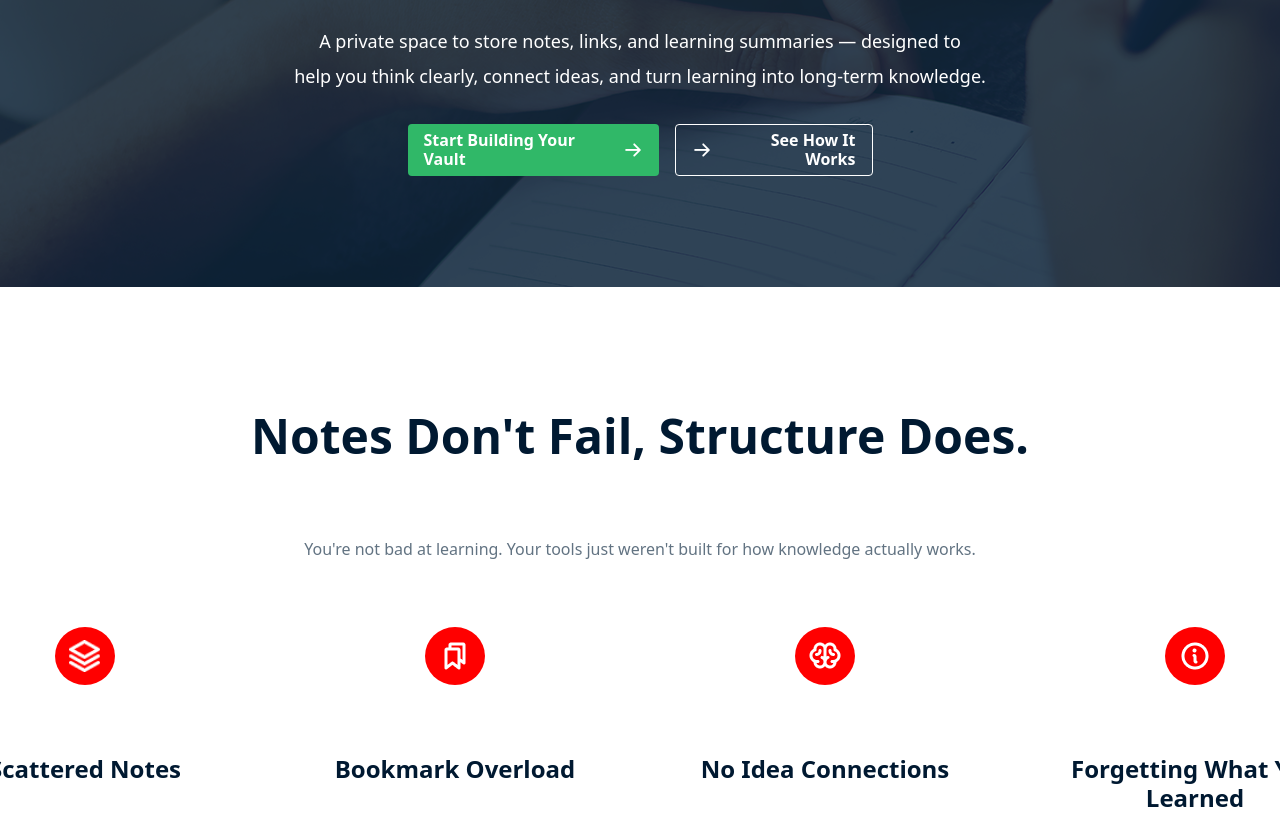
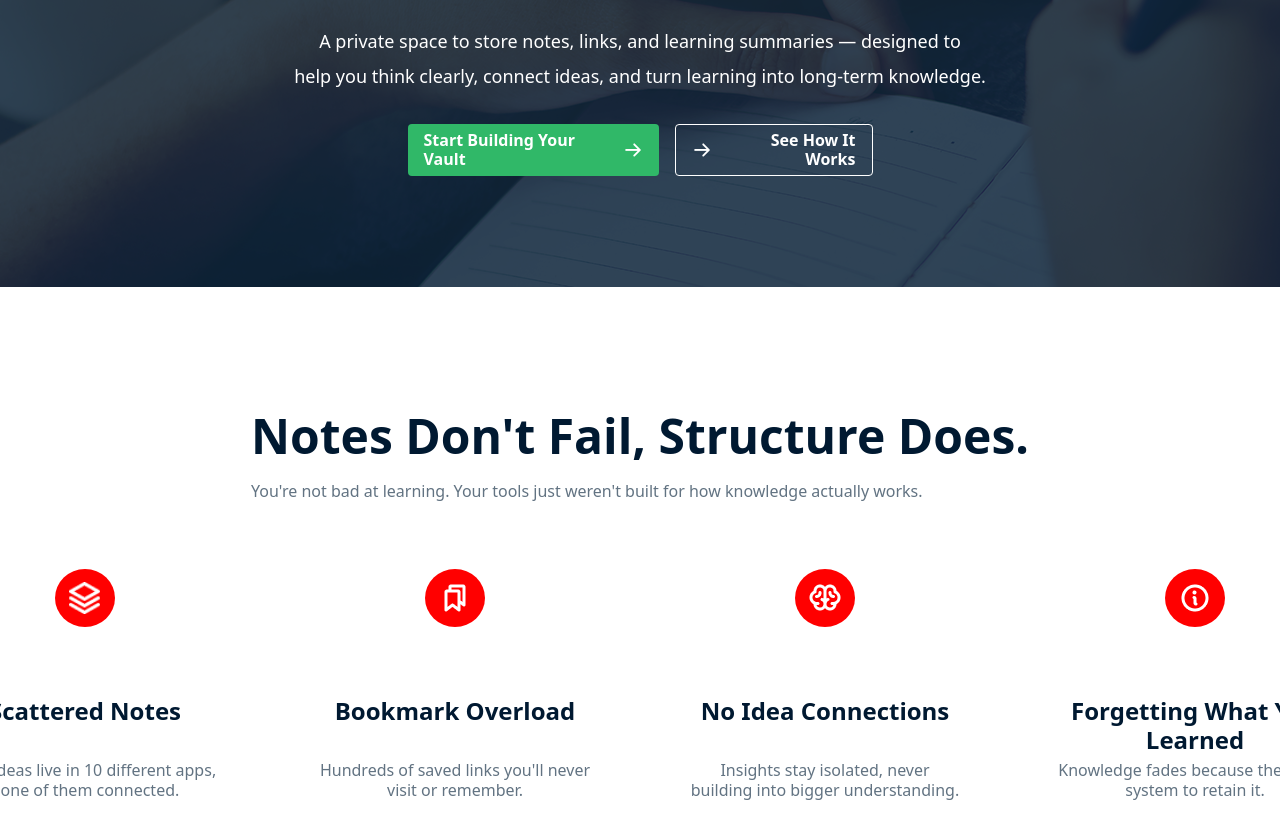
Before and after one commit to Ashraful-IR/Assignment-01, a plain HTML site: page index.html in a window 1280 px wide. Shown: the part 483-1298 px from the top of the page. Drawn offline with Linux system fonts and the light colour scheme.

```diff
--- a/style.css
+++ b/style.css
@@ -2,7 +2,6 @@
   margin: 0;
   padding: 0;
 }
-
 nav {
   display: flex;
   flex-direction: row;
@@ -204,8 +203,8 @@
   padding: 120px;
 }
 .Sec-1-part-1 {
-  width: 1360px;
-  height: 152px;
+  width: auto;
+  height: auto;
   display: flex;
   flex-direction: column;
   justify-content: center;
@@ -213,8 +212,8 @@
   gap: 16px;
 }
 .big-text {
-  width: 1360px;
-  height: 116px;
+  width: auto;
+  height: auto;
   color: rgba(0, 25, 49, 1);
   font-family: system-ui;
   font-style: Bold;
@@ -226,8 +225,8 @@
   text-transform: capitalize;
 }
 .small-text {
-  width: 1360px;
-  height: 20px;
+  width: auto;
+  height: auto;
   color: rgba(98, 115, 130, 1);
   font-family: system-ui;
   font-style: Regular;
@@ -245,7 +244,7 @@
   gap: 24;
 }
 .card {
-  width: 322px;
+  width: autopx;
   height: 300px;
   display: flex;
   flex-direction: column;
@@ -269,7 +268,7 @@
   color: rgba(255, 255, 255, 1);
 }
 .card-text {
-  width: 322px;
+  width: auto;
   height: 300px;
   display: flex;
   flex-direction: column;
```
